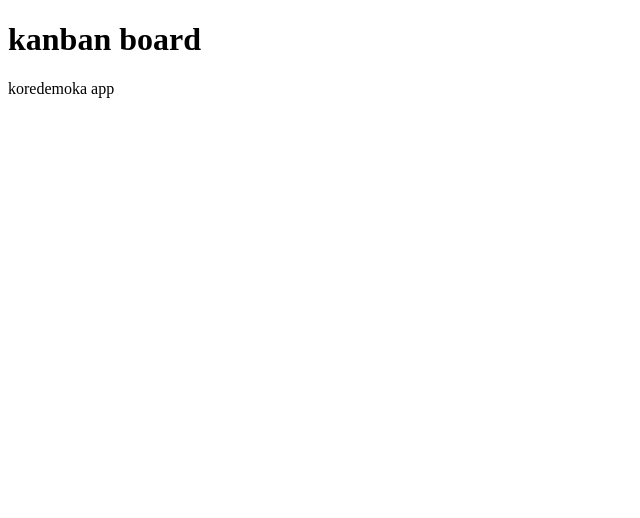
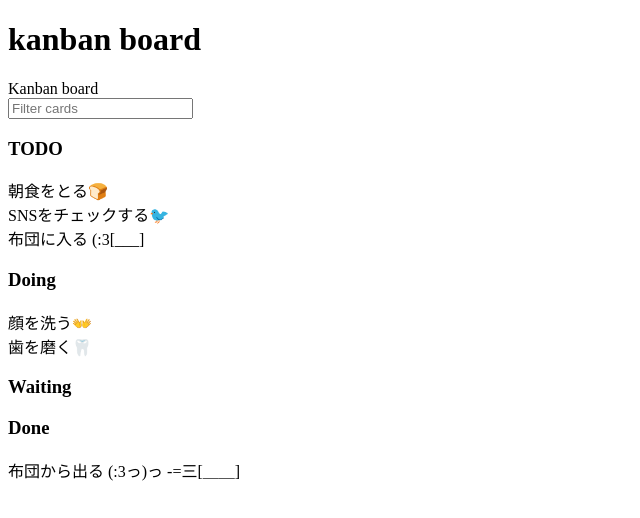
Before and after one commit to halhal23/kanban, a React (Vite) app: page / in a window 1280 px wide. Shown: the top 518 px of the page, without its empty margins (0-640 px from the left). Built offline with nearby package versions, Linux system fonts and the light colour scheme.

Commit message:
add mock contents

```diff
--- a/src/index.tsx
+++ b/src/index.tsx
@@ -2,7 +2,42 @@ import React from 'react'
 import ReactDOM from 'react-dom'
 
 const App = () => {
-  return <div>koredemoka app</div>
+  return (
+    <div>
+      <header>
+        <div>Kanban board</div>
+
+        <input placeholder="Filter cards" />
+      </header>
+
+      <div>
+        <section>
+          <h3>TODO</h3>
+
+          <article>朝食をとる🍞</article>
+          <article>SNSをチェックする🐦</article>
+          <article>布団に入る (:3[___]</article>
+        </section>
+
+        <section>
+          <h3>Doing</h3>
+
+          <article>顔を洗う👐</article>
+          <article>歯を磨く🦷</article>
+        </section>
+
+        <section>
+          <h3>Waiting</h3>
+        </section>
+
+        <section>
+          <h3>Done</h3>
+
+          <article>布団から出る (:3っ)っ -=三[＿＿]</article>
+        </section>
+      </div>
+    </div>
+  )
 }
 
 ReactDOM.render(<App />, document.getElementById('app'))
```
